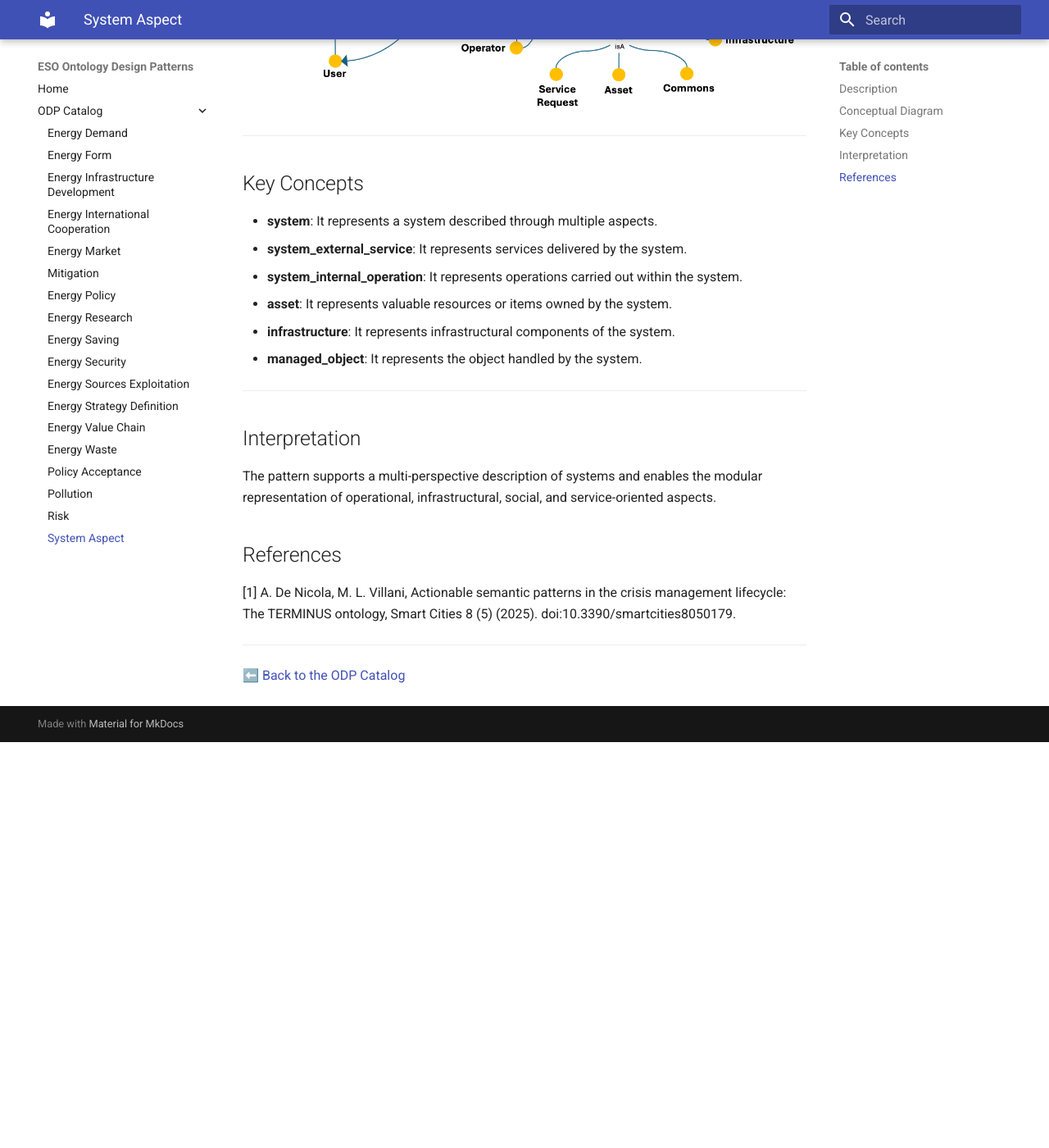
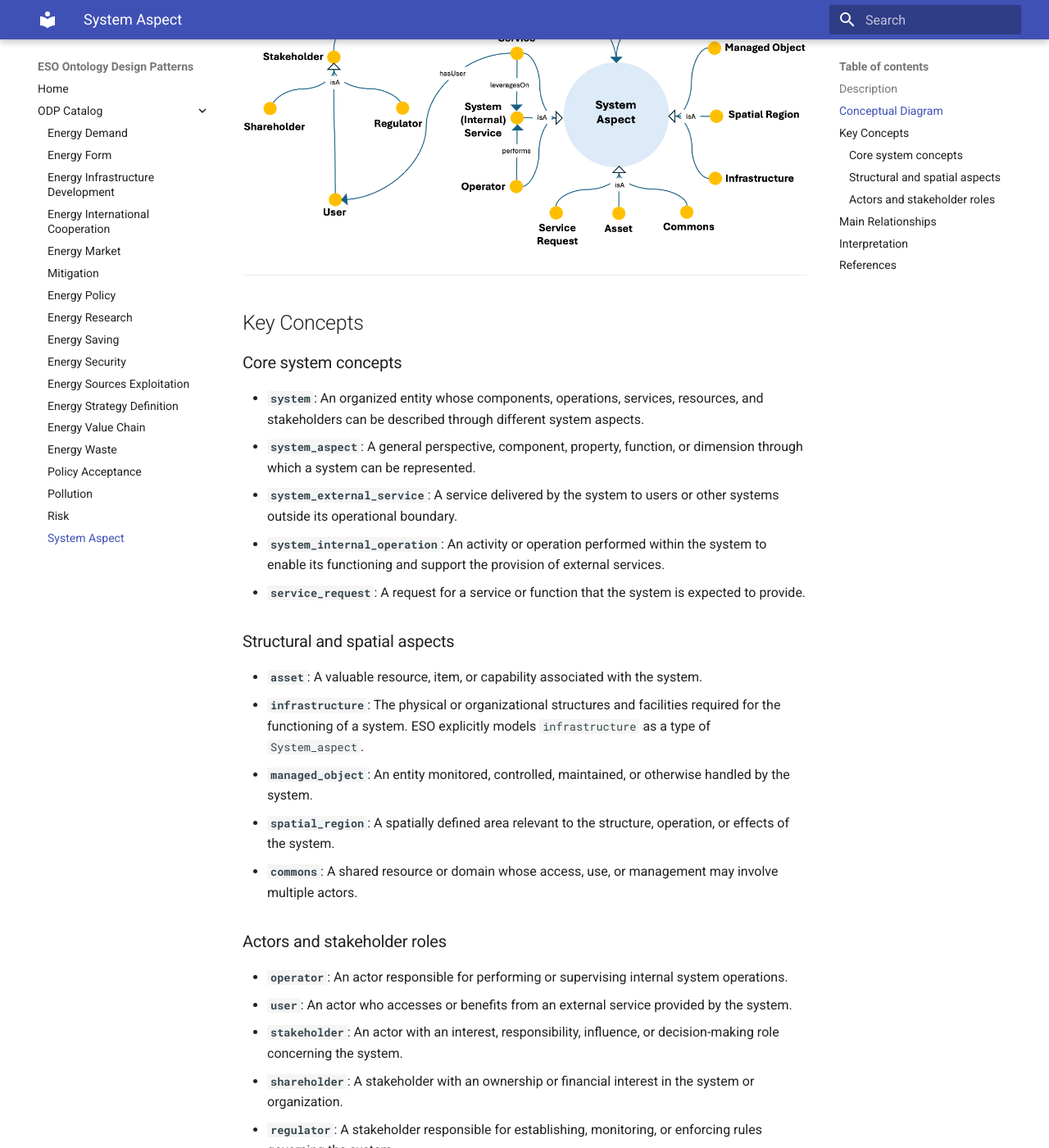
Before and after one commit to AntonioDeNicola/eso-odp-site, an MkDocs documentation site: the page built from docs/odp/system-aspect.md, in a window 1280 px wide and 1400 px high, scrolled down 713 px. Shown: the whole window at 82% size. Built offline with MkDocs 1.6.1 and Material for MkDocs 9.7.7, drawn with Linux system fonts in a browser that asks for light colours; before the commit the page ends 1618 px from its top, so only the background shows below that; some of the changed text lies outside the part shown.

Commit message:
Update system-aspect.md

```diff
--- a/docs/odp/system-aspect.md
+++ b/docs/odp/system-aspect.md
@@ -1,9 +1,12 @@
 # System Aspect ODP
 
 ## Description
-The System Aspect Ontology Design Pattern [1] provides a general pattern for representing the perspectives from which a system can be described, such as services, operations, operators, assets, infrastructures, commons, spatial regions, and managed objects.
 
-This pattern provides a structured semantic representation that can be reused across the ESO catalog and linked to other patterns when modeling more complex energy-system dynamics.
+The System Aspect Ontology Design Pattern provides a general framework for describing a system from multiple complementary perspectives. A system may be characterized through the services it offers, its internal operations, its physical or organizational infrastructure, its assets, managed objects, commons, and spatial regions.
+
+The pattern also represents the actors associated with system operation and use. Operators perform internal operations, external services leverage those operations, and users access the services provided by the system. Stakeholders—including shareholders, users, and regulators—may have an interest in particular system aspects or services.
+
+By connecting structural, operational, service-oriented, spatial, and stakeholder perspectives, the pattern supports a modular description of complex systems and provides a reusable foundation for more specific energy-system patterns.
 
 ---
 
@@ -14,17 +17,59 @@ This pattern provides a structured semantic representation that can be reused ac
 
 ## Key Concepts
 
-- **system**: It represents a system described through multiple aspects.
-- **system_external_service**: It represents services delivered by the system.
-- **system_internal_operation**: It represents operations carried out within the system.
-- **asset**: It represents valuable resources or items owned by the system.
-- **infrastructure**: It represents infrastructural components of the system.
-- **managed_object**: It represents the object handled by the system.
+### Core system concepts
+
+- **`system`**: An organized entity whose components, operations, services, resources, and stakeholders can be described through different system aspects.
+- **`system_aspect`**: A general perspective, component, property, function, or dimension through which a system can be represented.
+- **`system_external_service`**: A service delivered by the system to users or other systems outside its operational boundary.
+- **`system_internal_operation`**: An activity or operation performed within the system to enable its functioning and support the provision of external services.
+- **`service_request`**: A request for a service or function that the system is expected to provide.
+
+### Structural and spatial aspects
+
+- **`asset`**: A valuable resource, item, or capability associated with the system.
+- **`infrastructure`**: The physical or organizational structures and facilities required for the functioning of a system. ESO explicitly models `infrastructure` as a type of `System_aspect`.
+- **`managed_object`**: An entity monitored, controlled, maintained, or otherwise handled by the system.
+- **`spatial_region`**: A spatially defined area relevant to the structure, operation, or effects of the system.
+- **`commons`**: A shared resource or domain whose access, use, or management may involve multiple actors.
+
+### Actors and stakeholder roles
+
+- **`operator`**: An actor responsible for performing or supervising internal system operations.
+- **`user`**: An actor who accesses or benefits from an external service provided by the system.
+- **`stakeholder`**: An actor with an interest, responsibility, influence, or decision-making role concerning the system.
+- **`shareholder`**: A stakeholder with an ownership or financial interest in the system or organization.
+- **`regulator`**: A stakeholder responsible for establishing, monitoring, or enforcing rules governing the system.
+
+---
+
+## Main Relationships
+
+| Source concept | Relationship | Target concept |
+|---|---|---|
+| `system` | `hasSystemAspect` | `system_aspect` |
+| `system_external_service` | `isA` | `system_aspect` |
+| `system_internal_operation` | `isA` | `system_aspect` |
+| `service_request`, `asset`, `commons` | `isA` | `system_aspect` |
+| `managed_object`, `spatial_region`, `infrastructure` | `isA` | `system_aspect` |
+| `system_external_service` | `leveragesOn` | `system_internal_operation` |
+| `operator` | `performs` | `system_internal_operation` |
+| `system_external_service` | `hasUser` | `user` |
+| `shareholder`, `user`, `regulator` | `isA` | `stakeholder` |
+| `stakeholder` | `isInterestedIn` | `system_aspect` |
+| `system` | `isPartOf` | `system` |
 
 ---
 
 ## Interpretation
-The pattern supports a multi-perspective description of systems and enables the modular representation of operational, infrastructural, social, and service-oriented aspects.
+
+The pattern combines three complementary perspectives. First, it provides a structural view of a system through assets, infrastructure, managed objects, commons, and spatial regions. Second, it represents the operational relationship between internal operations and externally delivered services. Third, it introduces the social and governance dimension through operators, users, shareholders, regulators, and their interests in system aspects.
+
+This structure makes the pattern suitable for competency questions concerning which aspects compose a system, which internal operations support its external services, who operates or uses those services, and which stakeholders have an interest in particular system components or functions.
+
+> **Modeling note:** The System Aspect ODP is derived from the TERMINUS ontology pattern cited below. ESO version 1.05 imports the principal TERMINUS classes, including `System`, `System_aspect`, `System_external_service`, `System_internal_operation`, `Service_request`, `Asset`, `Commons`, `Managed_object`, `Spatial_region`, `Operator`, and `Stakeholder`. However, most of the subclass and object-property connections shown in the diagram are not reproduced as OWL restrictions in the current ESO file. ESO explicitly models its class `infrastructure` as a subclass of `System_aspect` and declares it equivalent to the TERMINUS `Infrastructure`. The properties `leveragesOn`, `performs`, and `hasUser` are not declared in the current file. The diagram's “System (Internal) Service” is represented here using the ontology term `System_internal_operation`. The diagram also shows `system isPartOf system`, whereas the related imported ecosystem axiom uses `isSubsystemOf` rather than `isPartOf`.
+
+---
 
 
 ## References
```
